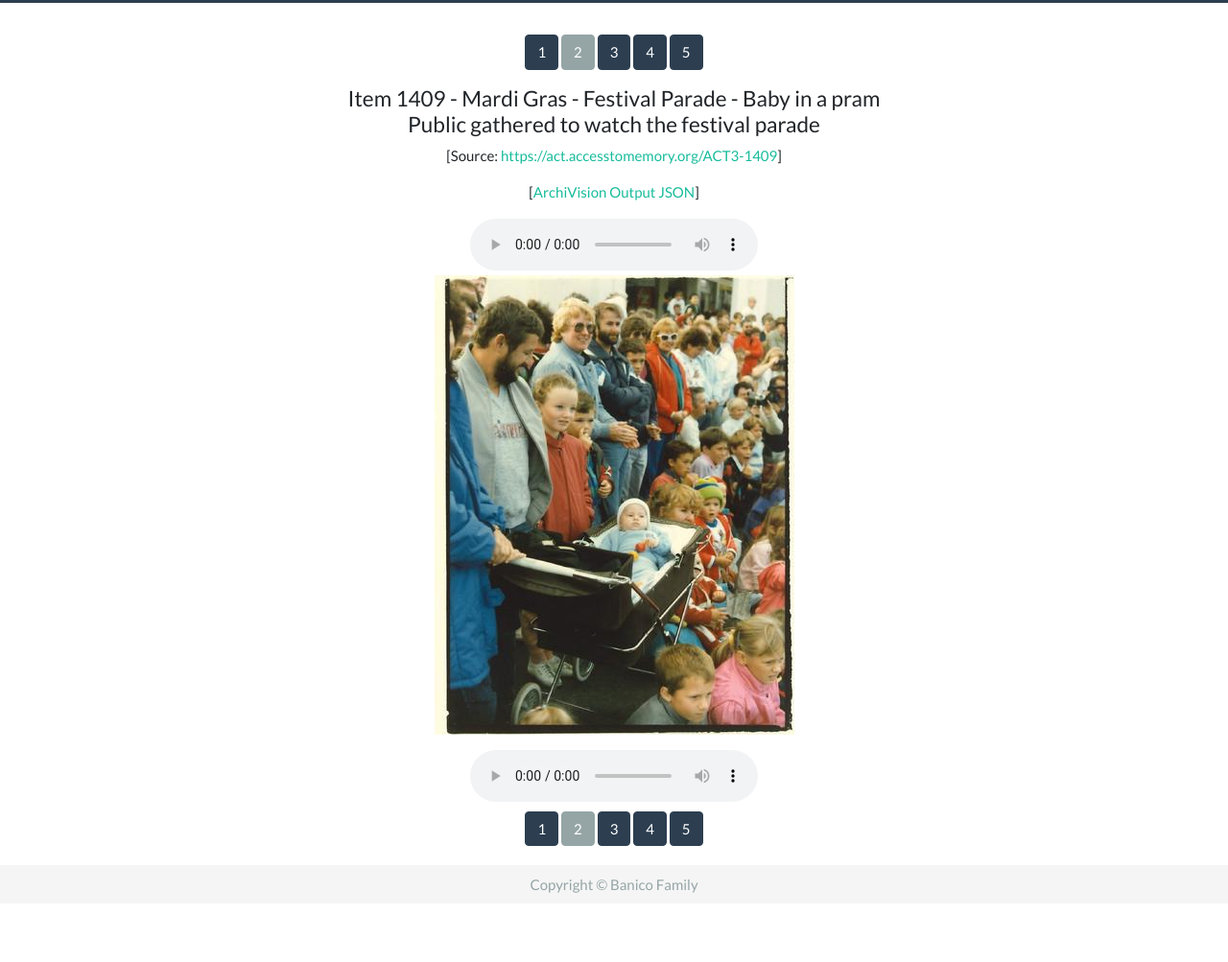
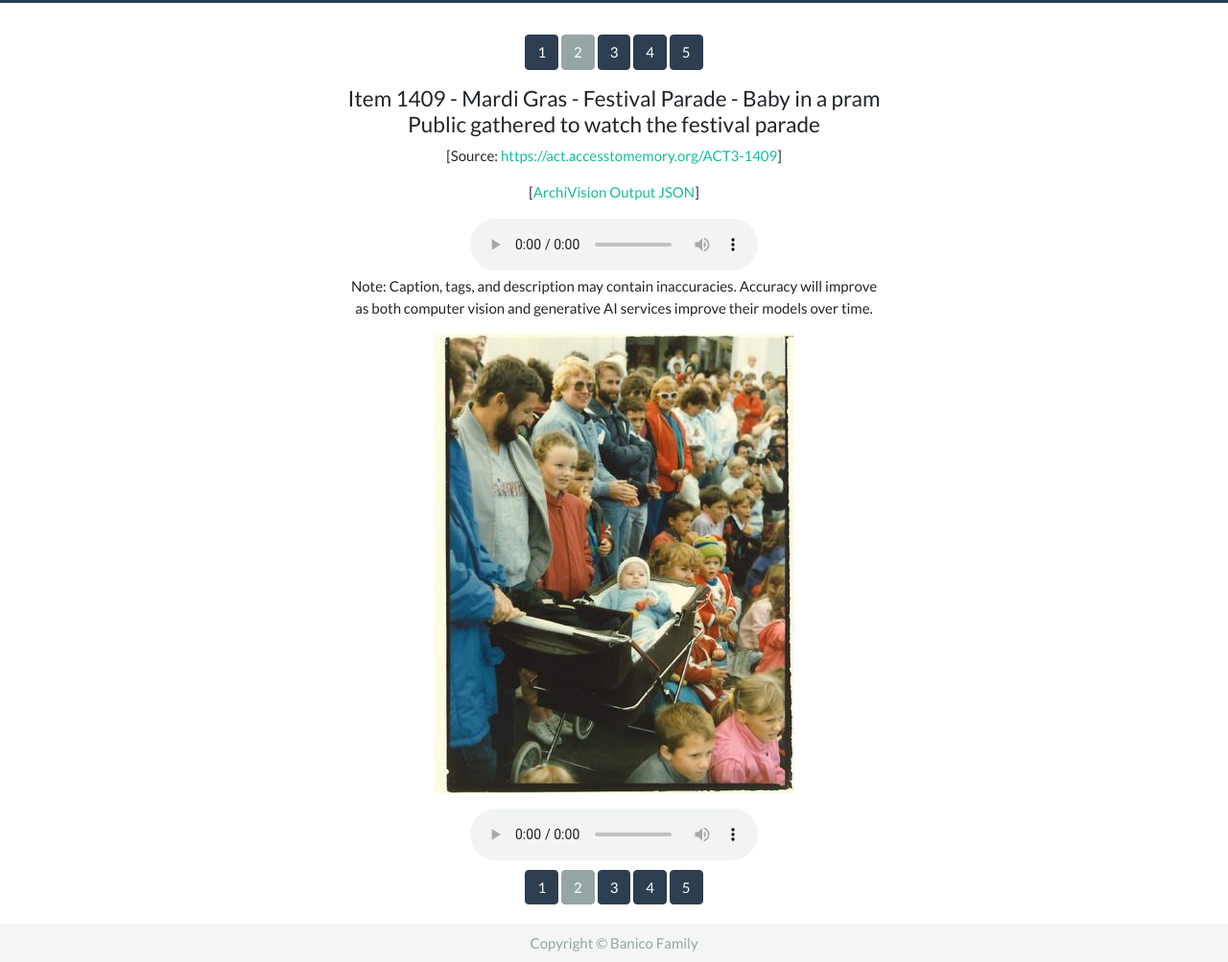
Before and after one commit to jasonabanico/ArchiVision-ACT-Web, a plain HTML site: page 2.html in a window 1280 px wide. Shown: the part 68-1071 px from the top of the page at 96% size. Before the commit the page ends 1010 px from the top, so only its background shows below. Drawn offline with nearby package versions, Linux system fonts and the light colour scheme.

Commit message:
add note

```diff
--- a/2.html
+++ b/2.html
@@ -62,6 +62,11 @@
 				</audio>
 
 				<p>
+					Note: Caption, tags, and description may contain inaccuracies. Accuracy will improve<br />
+					as both computer vision and generative AI services improve their models over time.
+				</p>
+
+				<p>
 					<img src="images/2.jpg" />
 				</p>
 
```
Also changed, not shown: 3.html (+5 -0 lines), 4.html (+5 -0 lines), 5.html (+5 -0 lines), index.html (+5 -0 lines).
